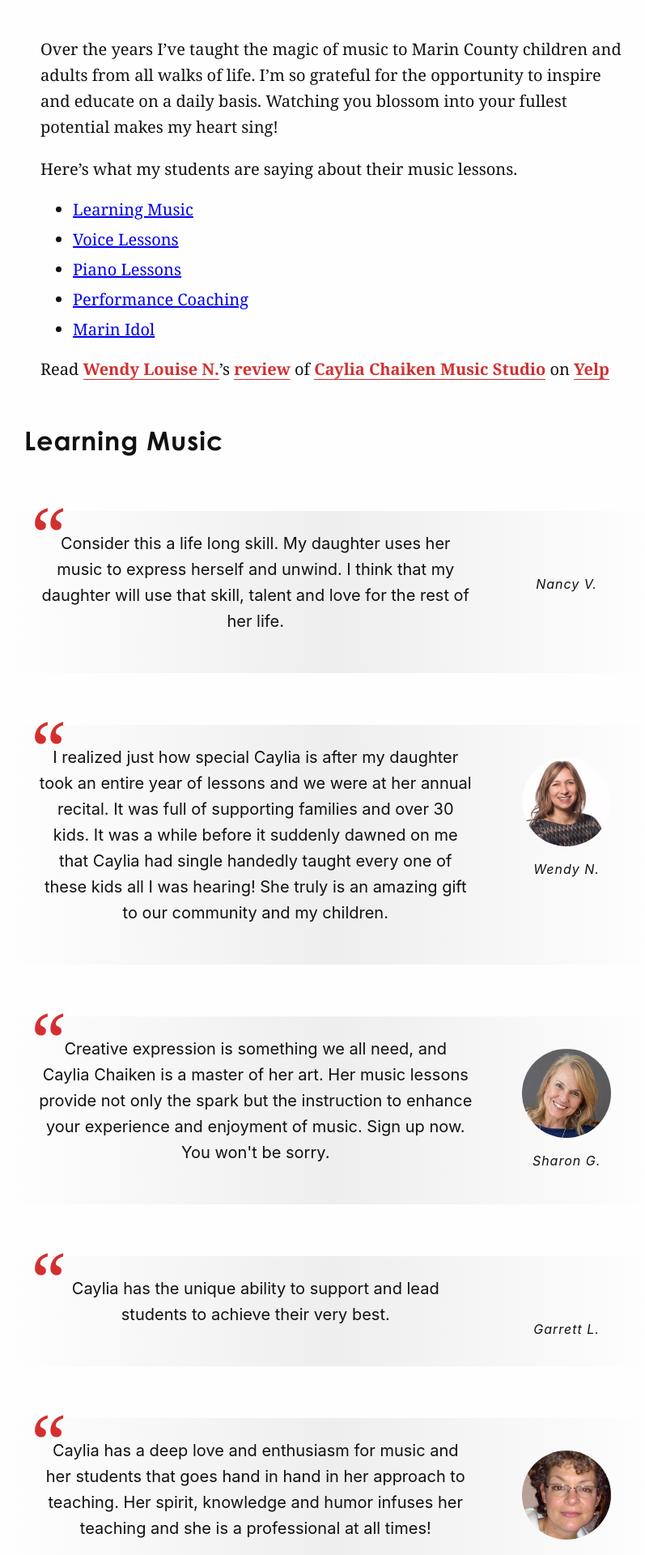
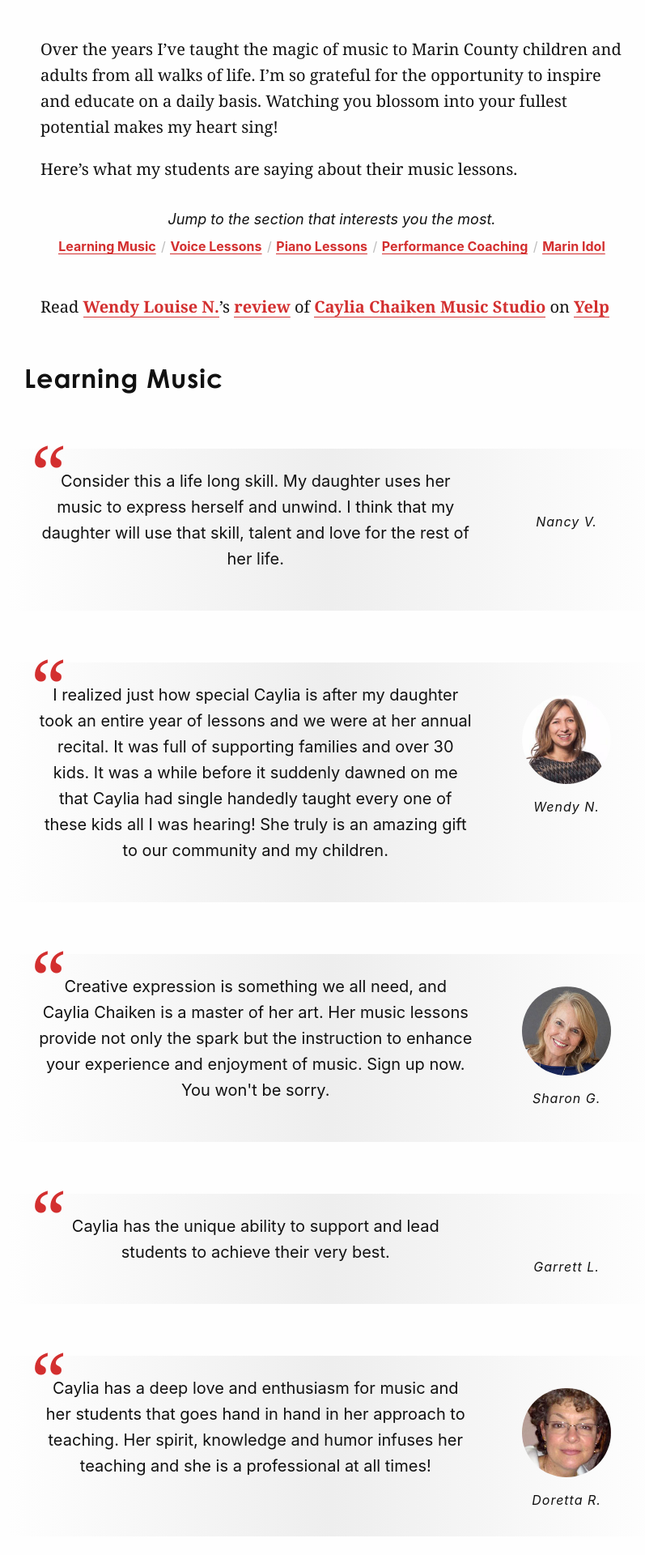
Before and after one commit to cchaiken/ccms, a Jekyll site: the page built from testimonials.md, in a window 1280 px wide. Shown: the part 396-2316 px from the top of the page at 81% size, without its empty margins (230-1027 px from the left). Built offline with Jekyll 4.4.1, drawn with Linux system fonts in a browser that asks for light colours; some web fonts are replaced; comment, search, counter and statistics services are not loaded.

Commit message:
Updated Config and 2 other files

```diff
--- a/_config.yml
+++ b/_config.yml
@@ -38,7 +38,7 @@ social:
   - https://www.facebook.com/Caylia-Chaiken-Music-Studio-200060653385853/
 url:
 baseurl:
-repository: avelingrayorg/ccms
+repository: cchaiken/ccms
 permalink: pretty
 paginate: 5
 paginate_path: "/blog/page:num/"
--- a/_sass/base/_base.scss
+++ b/_sass/base/_base.scss
@@ -15,7 +15,7 @@ main {
     }
   }
 
-  p a {
+  p a, li a {
     color: $c-secondary;
     font-weight: bold;
     text-decoration: none;
@@ -29,6 +29,33 @@ main {
       outline: none;
       background-color: lighten($c-secondary-light, 26%);
       color: $c-secondary-dark;
+    }
+  }
+
+  nav {
+    font-family: $font-body-secondary;
+    margin: 2em auto 3em;
+    max-width: 800px;
+    padding: 0 1em;
+    text-align: center;
+    p {
+      font-size: 18px; font-size: 1.125rem;
+      font-style: italic;
+    }
+    ul {
+      list-style: none;
+      margin-top: 0;
+      padding: 0;
+    }
+    li {
+      display: inline-block;
+      font-size: 16px; font-size: 1rem;
+
+      &:not(:last-child)::after {
+        content: '/';
+        color: $c-primary-dark;
+        margin-left: .4em;
+      }
     }
   }
 }
--- a/testimonials.md
+++ b/testimonials.md
@@ -190,13 +190,16 @@ Over the years I’ve taught the magic of music to Marin County children and adu
 
 Here's what my students are saying about their music lessons.
 
-<ul>
-  <li><a href="#learning-music">Learning Music</a></li>
-  <li><a href="#voice-lessons">Voice Lessons</a></li>
-  <li><a href="#piano-lessons">Piano Lessons</a></li>
-  <li><a href="#performance-coaching">Performance Coaching</a></li>
-  <li><a href="#marin-idol">Marin Idol</a></li>
-</ul>
+<nav>
+  <p>Jump to the section that interests you the most.</p>
+  <ul>
+    <li><a href="#learning-music">Learning Music</a></li>
+    <li><a href="#voice-lessons">Voice Lessons</a></li>
+    <li><a href="#piano-lessons">Piano Lessons</a></li>
+    <li><a href="#performance-coaching">Performance Coaching</a></li>
+    <li><a href="#marin-idol">Marin Idol</a></li>
+  </ul>
+</nav>
 
 <span class="yelp-review" data-review-id="3nO8tlFxIX637tgHprS0AQ" data-hostname="www.yelp.com">Read <a href="https://www.yelp.com/user_details?userid=itpvT0MyieGofs5Cc1r2Mg" rel="nofollow noopener">Wendy Louise N.</a>'s <a href="https://www.yelp.com/biz/caylia-chaiken-music-studio-mill-valley?hrid=3nO8tlFxIX637tgHprS0AQ" rel="nofollow noopener">review</a> of <a href="https://www.yelp.com/biz/Uoi38X0I4iTGnBlV5XLhEg" rel="nofollow noopener">Caylia Chaiken Music Studio</a> on <a href="https://www.yelp.com" rel="nofollow noopener">Yelp</a><script async="async" src="https://www.yelp.com/embed/widgets.js" type="text/javascript"></script></span>
 
```
